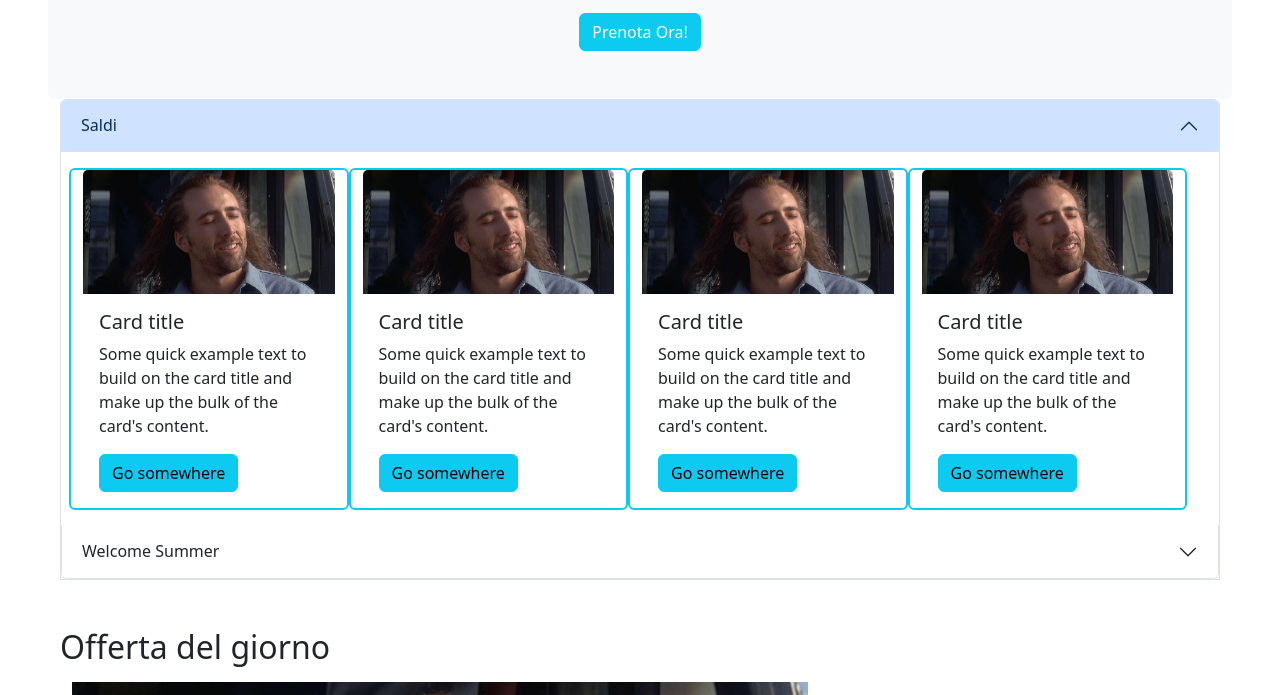
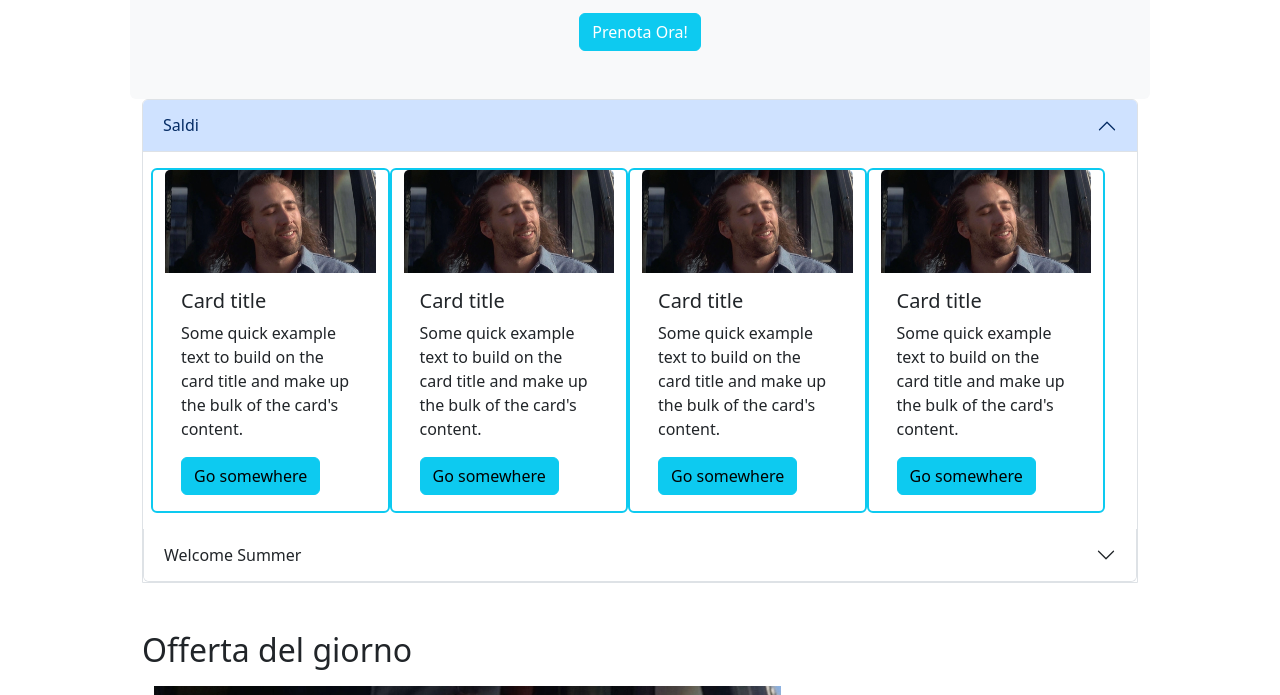
Before and after one commit to DavideB1997/DavideB1997-FS0623A-S5-L2, a plain HTML site: page S5/L2/index.html in a window 1280 px wide. Shown: the part 222-917 px from the top of the page. Drawn offline with nearby package versions, Linux system fonts and the light colour scheme.

Commit message:
little fix

```diff
--- a/S5/L2/index.html
+++ b/S5/L2/index.html
@@ -10,6 +10,7 @@
 
   <title>Sito viaggi</title>
 </head>
+
 <body>
   <header>
     <nav class="navbar navbar-expand-lg bg-body-tertiary">
@@ -47,7 +48,8 @@
     </nav> -->
   </header>
 
-<main class="d-flex row justify-content-center mt-4 mx-5">
+  <div class="container d-flex align-content-center">
+    <main class="d-flex row justify-content-center mt-4 mx-5  ">
 
       <article class="text-center bg-body-tertiary p-5 text-gray rounded" >
         <div class="d-flex align-items-center border-bottom border-dark">
@@ -258,6 +260,8 @@
       </section>
     </main>
 
+  </div>
+
 <footer class="bg-dark d-flex flex-column align-items-center align-content-center py-5">
   <div >
     <p class="btn btn-dark text-gray border-gray"> Contattaci</p>
```
Lines whose indentation alone changed are shown as unchanged.
